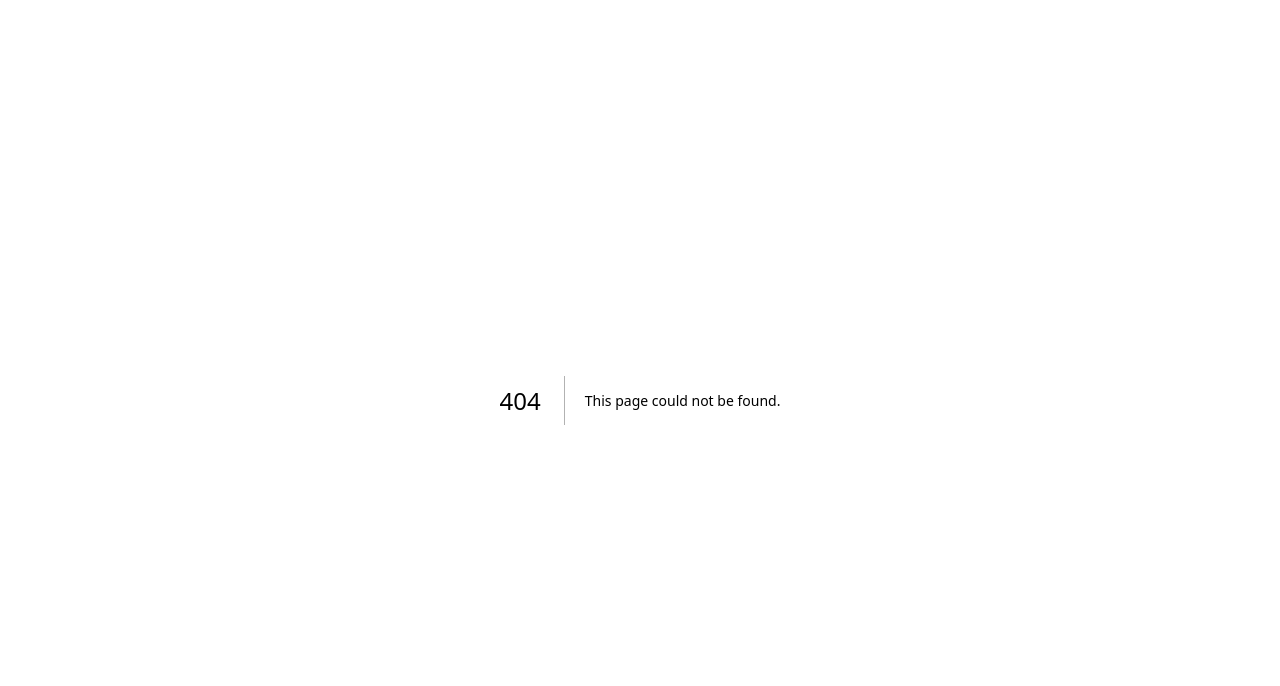
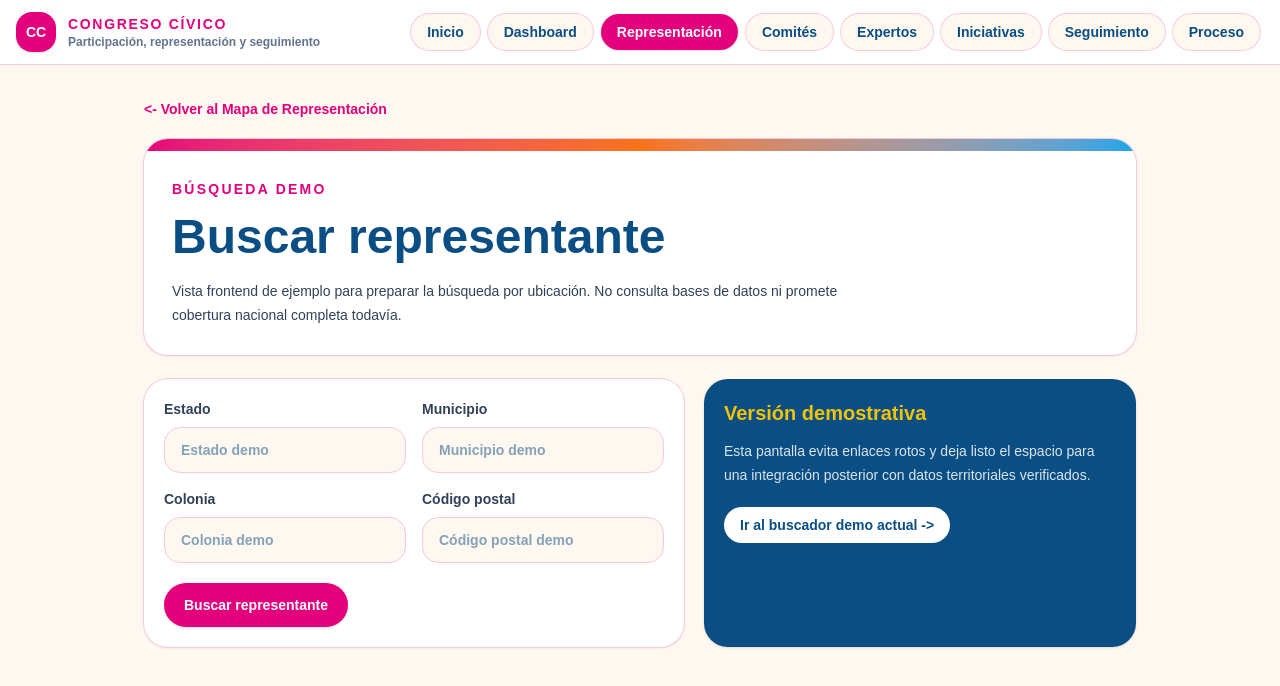
Before and after one commit to TecnocraciaParticipativaMexico/Plataforma, a Next.js app in the folder web/: page /congreso-civico/representacion/busqueda in a window 1280 px wide. Before the commit this address had no page. Shown: the top 686 px of the page. Built offline with nearby package versions, Linux system fonts and the light colour scheme.

Commit message:
Agrega vista neutral de búsqueda de representación

```diff
--- /dev/null
+++ b/web/app/congreso-civico/representacion/busqueda/page.tsx
@@ -0,0 +1,55 @@
+import Link from "next/link";
+
+const camposBusqueda = ["Estado", "Municipio", "Colonia", "Código postal"] as const;
+
+export default function CongresoCivicoRepresentacionBusquedaPage() {
+  return (
+    <main className="min-h-screen bg-[#FFF8F0] text-[#0A4E84]">
+      <div className="mx-auto max-w-5xl px-4 py-8">
+        <Link href="/congreso-civico/representacion" className="mb-5 inline-block text-sm font-semibold text-[#E4007C]">
+          {"<-"} Volver al Mapa de Representación
+        </Link>
+
+        <section className="mb-6 overflow-hidden rounded-[24px] bg-white shadow-sm ring-1 ring-[#F7C9DD]">
+          <div className="h-3 bg-gradient-to-r from-[#E4007C] via-[#F97316] via-[#F2C300] via-[#16A34A] to-[#0EA5E9]" />
+          <div className="p-5 md:p-7">
+            <div className="mb-2 text-sm font-bold uppercase tracking-[0.16em] text-[#E4007C]">Búsqueda demo</div>
+            <h1 className="text-3xl font-bold leading-tight md:text-5xl">Buscar representante</h1>
+            <p className="mt-3 max-w-2xl text-sm leading-6 text-slate-700">
+              Vista frontend de ejemplo para preparar la búsqueda por ubicación. No consulta bases de datos ni promete cobertura nacional completa todavía.
+            </p>
+          </div>
+        </section>
+
+        <section className="grid gap-5 lg:grid-cols-[1fr_0.8fr]">
+          <form className="rounded-[24px] bg-white p-5 shadow-sm ring-1 ring-[#F7C9DD]">
+            <div className="grid gap-4 md:grid-cols-2">
+              {camposBusqueda.map((campo) => (
+                <label key={campo} className="text-sm font-bold text-slate-700">
+                  {campo}
+                  <input
+                    className="mt-2 w-full rounded-2xl border border-[#F7C9DD] bg-[#FFF8F0] px-4 py-3 text-sm text-[#0A4E84] outline-none focus:border-[#E4007C]"
+                    placeholder={`${campo} demo`}
+                  />
+                </label>
+              ))}
+            </div>
+            <button type="button" className="mt-5 rounded-full bg-[#E4007C] px-5 py-3 text-sm font-bold text-white shadow-sm">
+              Buscar representante
+            </button>
+          </form>
+
+          <aside className="rounded-[24px] bg-[#0A4E84] p-5 text-white shadow-sm">
+            <h2 className="text-xl font-bold text-[#F2C300]">Versión demostrativa</h2>
+            <p className="mt-3 text-sm leading-6 text-white/85">
+              Esta pantalla evita enlaces rotos y deja listo el espacio para una integración posterior con datos territoriales verificados.
+            </p>
+            <Link href="/congreso-civico/representacion/buscar" className="mt-5 inline-flex rounded-full bg-white px-4 py-2 text-sm font-bold text-[#0A4E84]">
+              Ir al buscador demo actual -&gt;
+            </Link>
+          </aside>
+        </section>
+      </div>
+    </main>
+  );
+}
```
